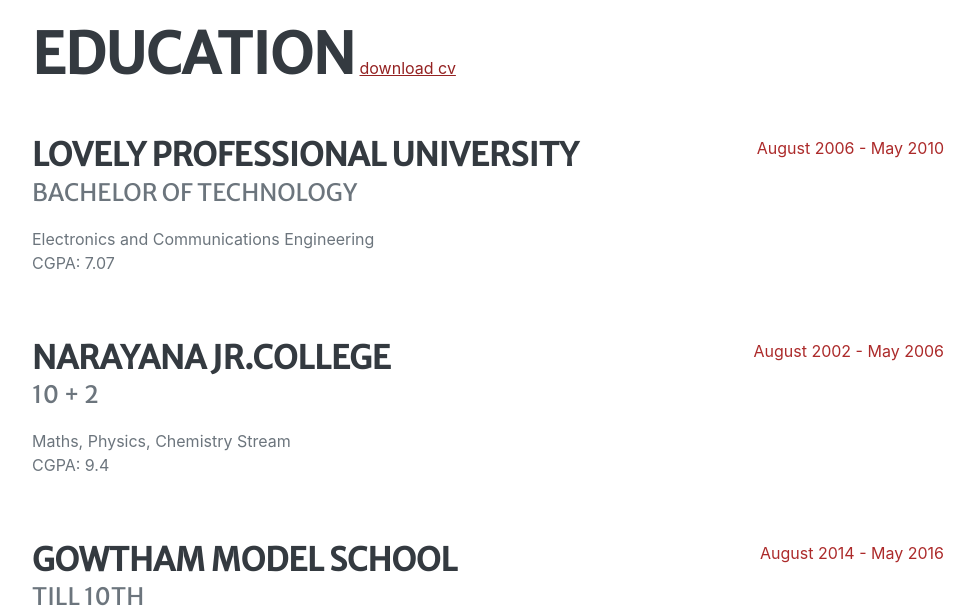
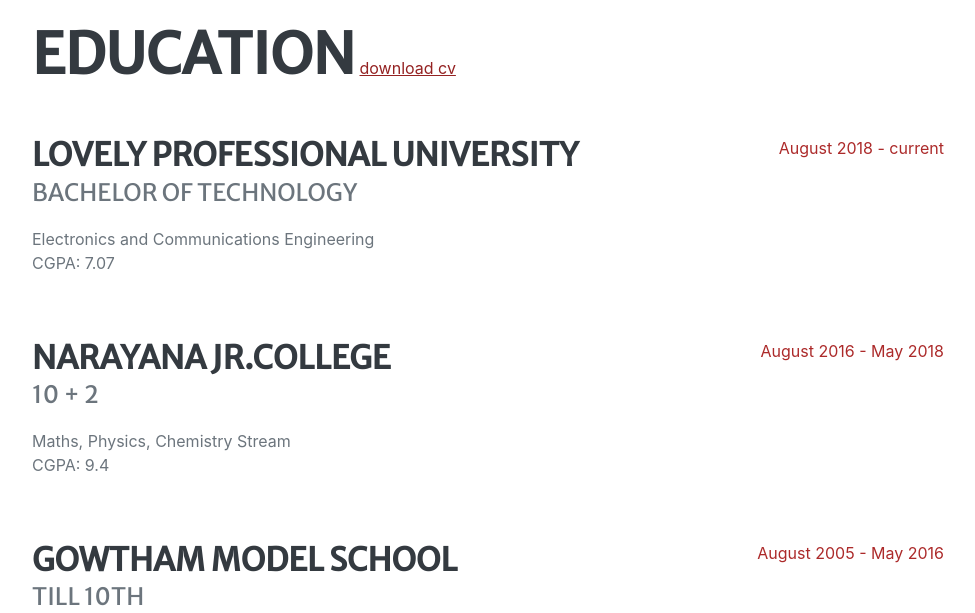
Before and after one commit to AnilSaii/AnilSaii.github.io, a plain HTML site: page index.html in a window 1280 px wide. Shown: the part 860-1473 px from the top of the page, without its empty margins (288-1263 px from the left). Drawn offline with nearby package versions, Linux system fonts and the light colour scheme; a web font is replaced by a local one.

Commit message:
update index.html

```diff
--- a/index.html
+++ b/index.html
@@ -76,7 +76,7 @@
                             <div>Electronics and Communications Engineering</div>
                             <p>CGPA: 7.07</p>
                         </div>
-                        <div class="flex-shrink-0"><span class="text-primary">August 2006 - May 2010</span></div>
+                        <div class="flex-shrink-0"><span class="text-primary">August 2018 - current</span></div>
                     </div>
                     <div class="d-flex flex-column flex-md-row justify-content-between mb-5">
                         <div class="flex-grow-1">
@@ -85,7 +85,7 @@
                             <div>Maths, Physics, Chemistry Stream</div>
                             <p>CGPA: 9.4</p>
                         </div>
-                        <div class="flex-shrink-0"><span class="text-primary">August 2002 - May 2006</span></div>
+                        <div class="flex-shrink-0"><span class="text-primary">August 2016 - May 2018</span></div>
                     </div>
                     <div class="d-flex flex-column flex-md-row justify-content-between">
                         <div class="flex-grow-1">
@@ -94,7 +94,7 @@
                             <div>Primary Schooling</div>
                             <p>CGPA: 9.7</p>
                         </div>
-                        <div class="flex-shrink-0"><span class="text-primary">August 2014 - May 2016</span></div>
+                        <div class="flex-shrink-0"><span class="text-primary">August 2005 - May 2016</span></div>
                     </div>
                 </div>
             </section>
```
